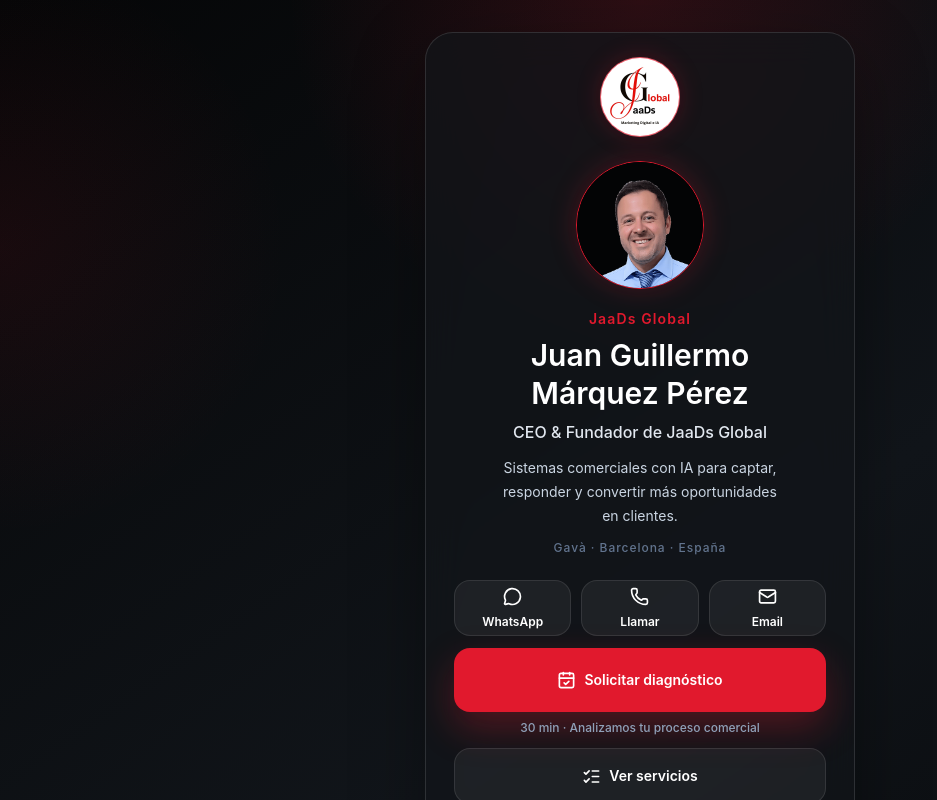
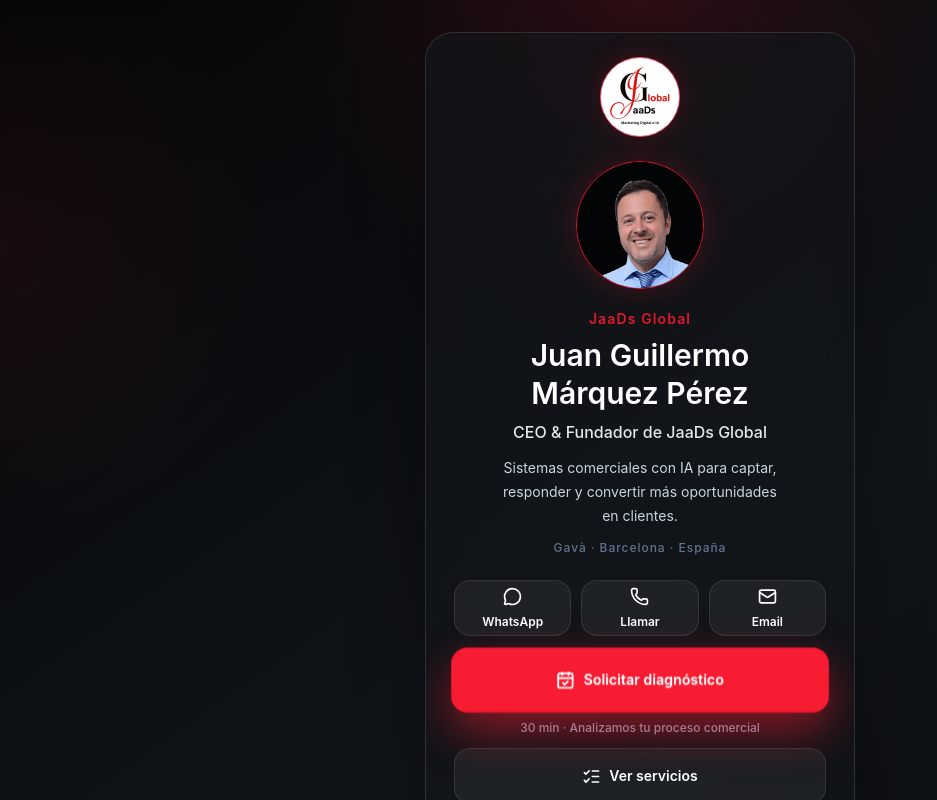
Before and after one commit to jaadsglobal/jaadscard, a Next.js app: page / in a window 1280 px wide. Shown: the top 800 px of the page, without its empty margins (0-937 px from the left). Built offline with nearby package versions, Linux system fonts and the light colour scheme.

Commit message:
Add subtle pulse to diagnosis CTA

```diff
--- a/app/globals.css
+++ b/app/globals.css
@@ -64,6 +64,10 @@
     animation: soft-enter 520ms ease both;
   }
 
+  .cta-pulse {
+    animation: cta-pulse 2.4s ease-in-out infinite;
+  }
+
   @keyframes soft-enter {
     from {
       opacity: 0;
@@ -75,4 +79,19 @@
       transform: translateY(0);
     }
   }
+
+  @keyframes cta-pulse {
+    0%,
+    100% {
+      box-shadow: 0 16px 38px rgba(225, 25, 45, 0.3);
+      filter: brightness(1);
+      transform: scale(1);
+    }
+
+    45% {
+      box-shadow: 0 18px 46px rgba(225, 25, 45, 0.56);
+      filter: brightness(1.12);
+      transform: scale(1.018);
+    }
+  }
 }
--- a/components/PrimaryCTA.tsx
+++ b/components/PrimaryCTA.tsx
@@ -17,7 +17,7 @@
         target="_blank"
         rel="noreferrer"
         aria-label={`Solicitar diagnóstico con ${profile.name}`}
-        className="min-h-16 text-base"
+        className="cta-pulse min-h-16 text-base"
       />
       <p className="mt-2 text-center text-xs font-medium text-slate-400">
         30 min · Analizamos tu proceso comercial
```
